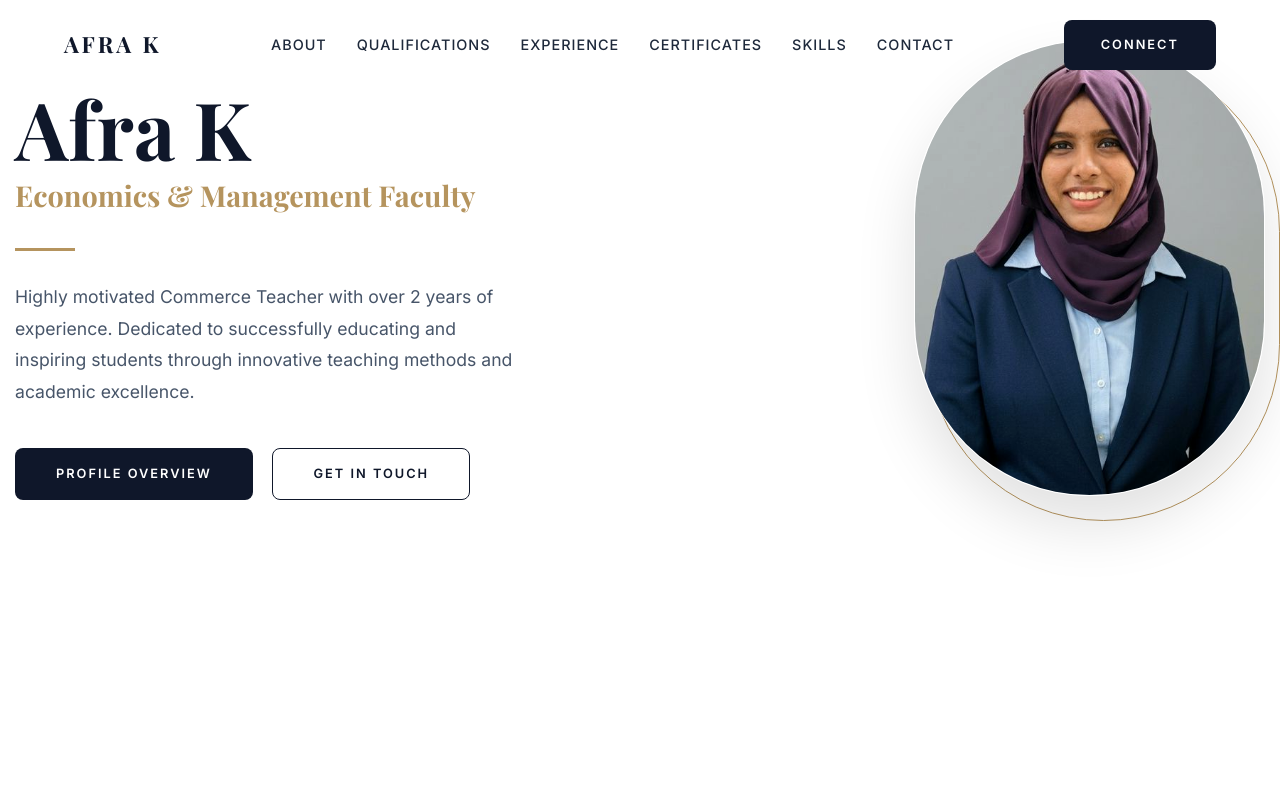
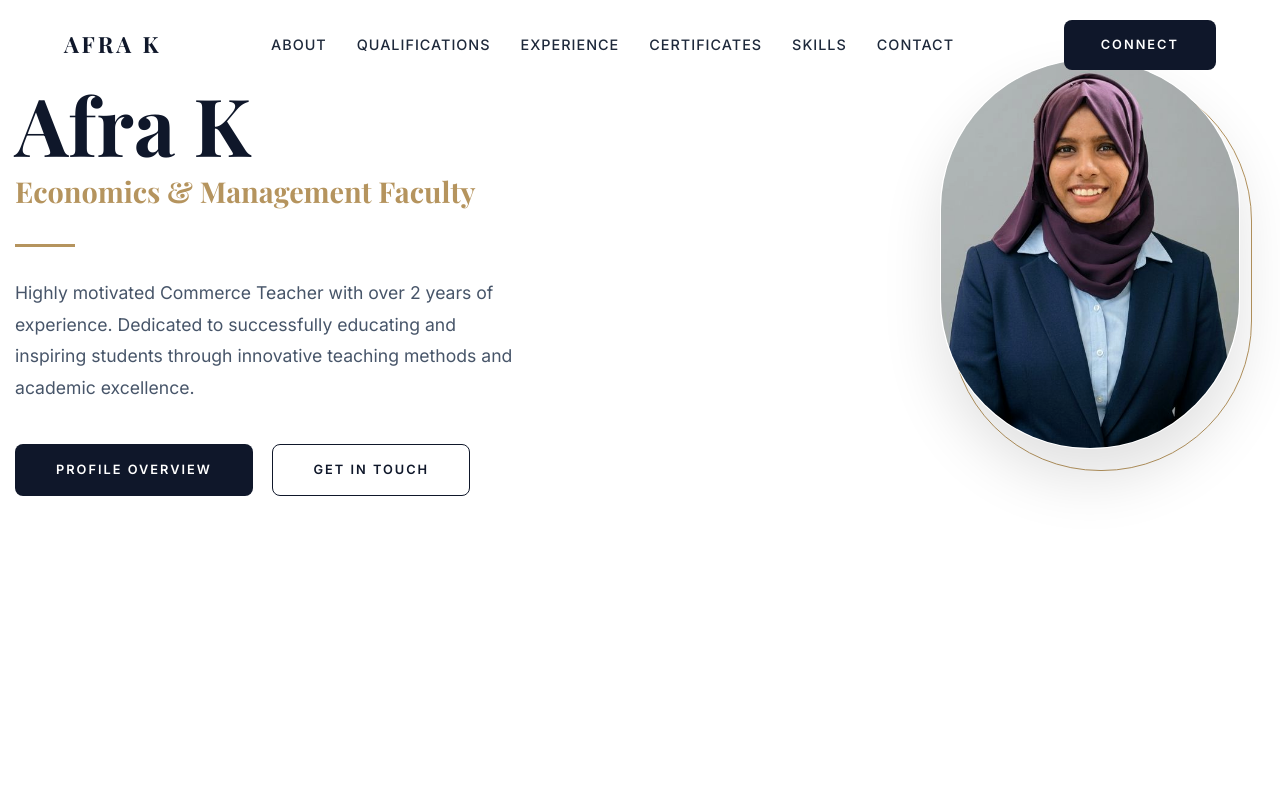
Before and after one commit to adhil7198-create/afra, a website built with Vite: page index.html in a window 1280 px wide. Shown: the top 800 px of the page. Built offline with nearby package versions, Linux system fonts and the light colour scheme; a web font is replaced by a local one.

Commit message:
Further reduce hero portrait size to 300px

```diff
--- a/style.css
+++ b/style.css
@@ -249,21 +249,21 @@ nav.scrolled {
 .hero-image {
   position: relative;
   width: 100%;
-  max-width: 380px;
+  max-width: 300px;
   aspect-ratio: 1/1.3;
-  margin: -40px auto 0;
-  border-radius: 190px; /* High radius for oval shape */
+  margin: -60px auto 0;
+  border-radius: 150px; /* Adjusted for 300px width */
 }
 
 .hero-image::before {
   content: '';
   position: absolute;
-  top: 15px;
-  right: -15px;
+  top: 12px;
+  right: -12px;
   width: 100%;
   height: 100%;
   border: 1.5px solid var(--secondary-gold);
-  border-radius: 190px; /* Match image oval shape */
+  border-radius: 150px; /* Match adjusted image oval shape */
   z-index: -1;
   transition: all 0.8s cubic-bezier(0.16, 1, 0.3, 1);
 }
@@ -278,7 +278,7 @@ nav.scrolled {
   width: 100%;
   height: 100%;
   object-fit: cover;
-  border-radius: 190px; /* Match image oval shape */
+  border-radius: 150px; /* Match image oval shape */
   image-rendering: -webkit-optimize-contrast;
   filter: contrast(1.02) brightness(1.02);
   box-shadow: 0 30px 60px rgba(0,0,0,0.12);
```
